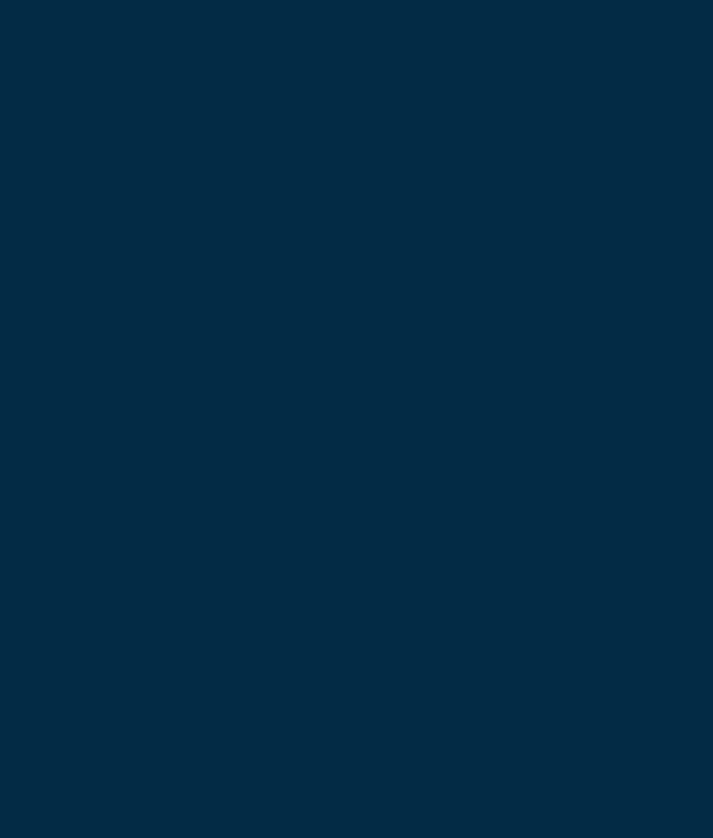
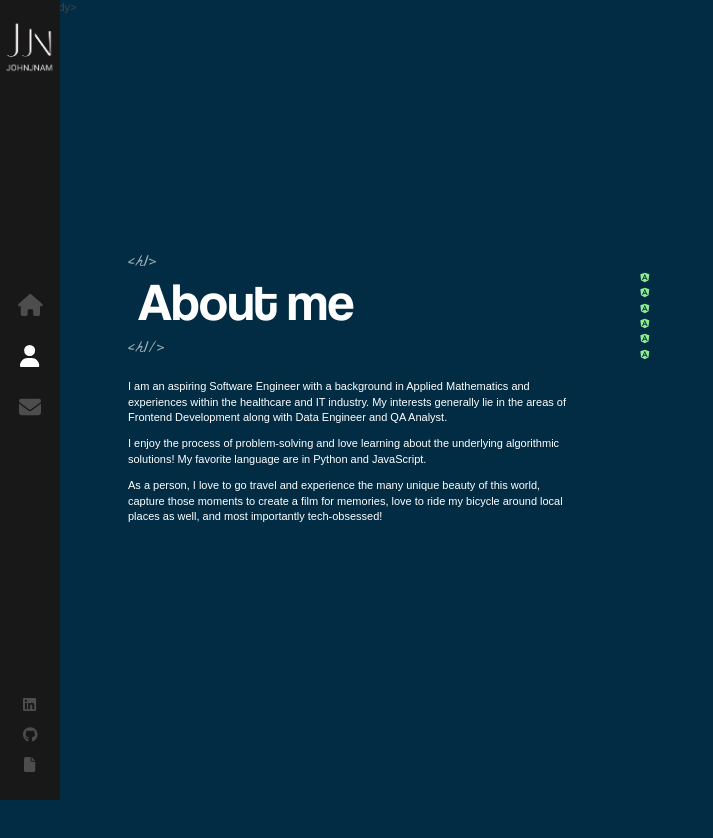
Before and after one commit to Tiranoe/ReactPortfolio, a React (Create React App) app in the folder react-portfolio/: page /about in a window 1280 px wide. Before the commit this address had no page. Shown: the top 838 px of the page, without its empty margins (0-713 px from the left). Before the commit the page ends 800 px from the top, so only its background shows below. Built offline with nearby package versions, Linux system fonts and the light colour scheme.

Commit message:
about me page halfway complete

```diff
--- a/react-portfolio/src/App.js
+++ b/react-portfolio/src/App.js
@@ -2,6 +2,7 @@ import './App.scss';
 import { Routes, Route } from 'react-router-dom'
 import Layout from './components/Layout'
 import Home from './components/Home'
+import About from './components/About'
 
 function App() {
   return (
@@ -9,6 +10,7 @@ function App() {
       <Routes>
         <Route path="/" element={<Layout />}>
           <Route index element={<Home />} />
+          <Route path='about' element={<About />} />
         </Route>
       </Routes>
     </>
--- /dev/null
+++ b/react-portfolio/src/components/About/index.js
@@ -0,0 +1,64 @@
+import './index.scss'
+import AnimatedLetters from '../AnimatedLetters'
+import { useEffect, useState } from 'react'
+import { FontAwesomeIcon } from '@fortawesome/react-fontawesome'
+import { faAngular } from '@fortawesome/free-brands-svg-icons'
+
+const About = () => {
+    const [letterClass, setLetterClass] = useState('text-animate')
+
+    useEffect(()=> {
+        return setTimeout(() => {
+            setLetterClass('text-animate-hover')
+        }, 2000)
+    }, [])
+
+    return (
+        <div className='container about-page'>
+            <div className='text-zone'>
+                <h1>
+                    <AnimatedLetters
+                        letterClass={letterClass}
+                        strArray={['A', 'b', 'o', 'u', 't', ' ', 'm', 'e']}
+                        idx={15}
+                    />
+                </h1>
+                <p> I am an aspiring Software Engineer with a background in Applied Mathematics and experiences within the healthcare and IT industry.
+                    My interests generally lie in the areas of Frontend Development along with Data Engineer and QA Analyst.
+                </p>
+                <p> I enjoy the process of problem-solving and love learning about the underlying algorithmic solutions!
+                    My favorite language are in Python and JavaScript.
+                </p>
+                <p>
+                    As a person, I love to go travel and experience the many unique beauty of this world, capture those moments to create a film for memories,
+                    love to ride my bicycle around local places as well, and most importantly tech-obsessed!
+                </p>
+            </div>
+
+            <div className='stage-cube-cont'>
+                <div className='cubespinner'>
+                    <div className='face1'>
+                        <FontAwesomeIcon icon={faAngular} color='#90EE90' />
+                    </div>
+                    <div className='face1'>
+                        <FontAwesomeIcon icon={faAngular} color='#90EE90' />
+                    </div>
+                    <div className='face1'>
+                        <FontAwesomeIcon icon={faAngular} color='#90EE90' />
+                    </div>
+                    <div className='face1'>
+                        <FontAwesomeIcon icon={faAngular} color='#90EE90' />
+                    </div>
+                    <div className='face1'>
+                        <FontAwesomeIcon icon={faAngular} color='#90EE90' />
+                    </div>
+                    <div className='face1'>
+                        <FontAwesomeIcon icon={faAngular} color='#90EE90' />
+                    </div>
+                </div>
+            </div>
+        </div>
+    )
+}
+
+export default About
--- /dev/null
+++ b/react-portfolio/src/components/About/index.scss
@@ -0,0 +1,10 @@
+.stage-cube-cont {
+    width: 50%;
+    height: 100%;
+    top: 0%;
+    padding-top: 18%;
+    margin-left: 0;
+    position: absolute;
+    right: 0;
+    overflow: hidden;
+}
--- a/react-portfolio/src/components/AnimatedLetters/index.scss
+++ b/react-portfolio/src/components/AnimatedLetters/index.scss
@@ -6,6 +6,17 @@
     min-width: 10px;
 }
 
+.text-animate-hover {
+    min-width: 10px;
+    display: inline-block;
+    animation-fill-mode: both;
+
+    &:hover {
+        animation: rubberBand 1s;
+        color: grey;
+    }
+}
+
 @for $i from 1 through 40 {
     .text-animate._#{$i} {
         animation-delay: #{$i / 10}s;
--- a/react-portfolio/src/components/Home/index.js
+++ b/react-portfolio/src/components/Home/index.js
@@ -1,5 +1,5 @@
 import { Link } from 'react-router-dom';
-import { useState } from 'react';
+import { useState, useEffect } from 'react';
 import AnimatedLetters from '../AnimatedLetters';
 import './index.scss';
 
@@ -8,6 +8,12 @@ const Home = () => {
     const [letterClass, setLetterClass] = useState('text-animate')
     const nameArray = [' ', 'J', 'o', 'h', 'n',' ', 'N', 'a', 'm']
     const jobArray = ['s', 'o', 'f', 't', 'w', 'a', 'r', 'e', ' ', 'e', 'n', 'g', 'i', 'n', 'e', 'e', 'r', '!']
+
+    useEffect(()=> {
+        return setTimeout(() => {
+            setLetterClass('text-animate-hover')
+        }, 4000)
+    }, [])
 
     return (
         <div className='container home-page'>
--- a/react-portfolio/src/components/Layout/index.scss
+++ b/react-portfolio/src/components/Layout/index.scss
@@ -37,3 +37,78 @@
     animation: fadeIn 1s forwards;
     animation-delay: 1s;
 }
+
+.about-page {
+    .text-zone {
+        position: absolute;
+        left: 10%;
+        top: 50%;
+        transform: translateY(-50%);
+        width: 35%;
+        vertical-align: middle;
+        display: table-cell;
+        max-height: 90%;
+    }
+
+    h1 {
+        font-size: 53px;
+        font-family: 'Coolvetica';
+        color: white;
+        font-weight: 400;
+        margin-top: 0;
+        position: relative;
+        margin-bottom: 40px;
+        left: 10px;
+
+        &::before {
+            content: '<h1>';
+            font-family: 'La Belle Aurore';
+            font-size: 18px;
+            position: absolute;
+            margin-top: -10px;
+            left: -10px;
+            opacity: 0.6;
+            line-height: 18px;
+        }
+
+        &::after {
+            content: '<h1/>';
+            font-family: 'La Belle Aurore';
+            font-size: 18px;
+            position: absolute;
+            left: -30px;
+            bottom: -20px;
+            line-height: 18px;
+            margin-left: 20px;
+            opacity: 0.6;
+        }
+
+    }
+
+    p {
+        font-style: 13px;
+        color: white;
+        font-family: sans-serif;
+        font-weight: 300;
+        min-width: fit-content;
+        animation: pulse 1s;
+
+        &:nth-of-type(1) {
+            animation-delay: 1.1s;
+        }
+
+        &:nth-of-type(2) {
+            animation-delay: 1.3s;
+        }
+
+        &:nth-of-type(3) {
+            animation-delay: 1.5s;
+        }
+    }
+
+    .text-animate-hover {
+        &:hover {
+            color: grey;
+        }
+    }
+}
--- a/react-portfolio/src/components/Sidebar/index.js
+++ b/react-portfolio/src/components/Sidebar/index.js
@@ -1,6 +1,6 @@
 import { Link, NavLink } from 'react-router-dom'
 import './index.scss'
-import LOGO from '../../assets/images/LOGO.png'
+import LOGO_1 from '../../assets/images/LOGO_1.png'
 import { FontAwesomeIcon } from '@fortawesome/react-fontawesome'
 import { faEnvelope, faFile, faHome, faUser } from '@fortawesome/free-solid-svg-icons'
 import { faGithub, faLinkedin } from '@fortawesome/free-brands-svg-icons'
@@ -8,7 +8,7 @@ import { faGithub, faLinkedin } from '@fortawesome/free-brands-svg-icons'
 const Sidebar = () => (
     <div className = 'nav-bar'>
         <Link className = 'logo' to ='/'>
-            <img src={LOGO} alt = 'logo' />
+            <img src={LOGO_1} alt = 'logo' />
         </Link>
     <nav>
         <NavLink exact='true' activeclassname='active' to='/'>
```
Also changed, not shown: react-portfolio/src/assets/images/Clear_Logo.png (added), react-portfolio/src/assets/images/LOGO_1.png (added).
